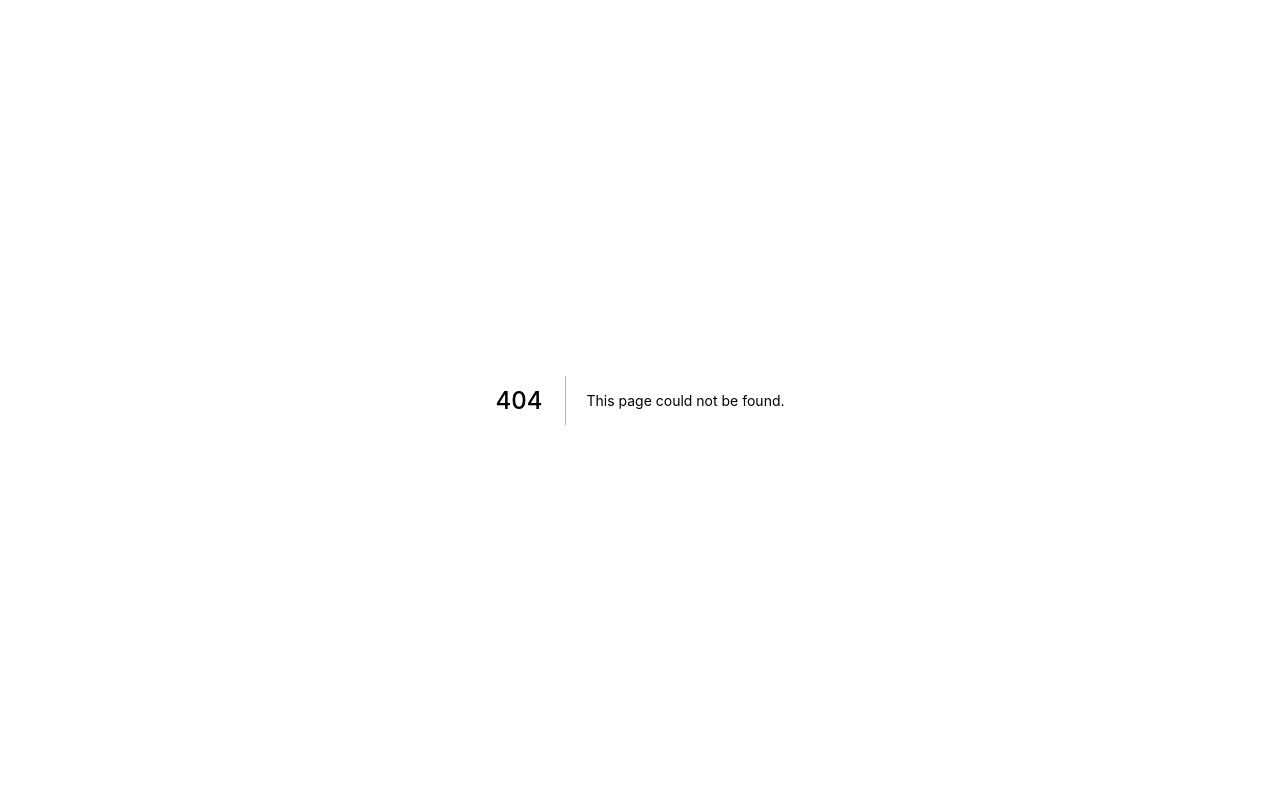
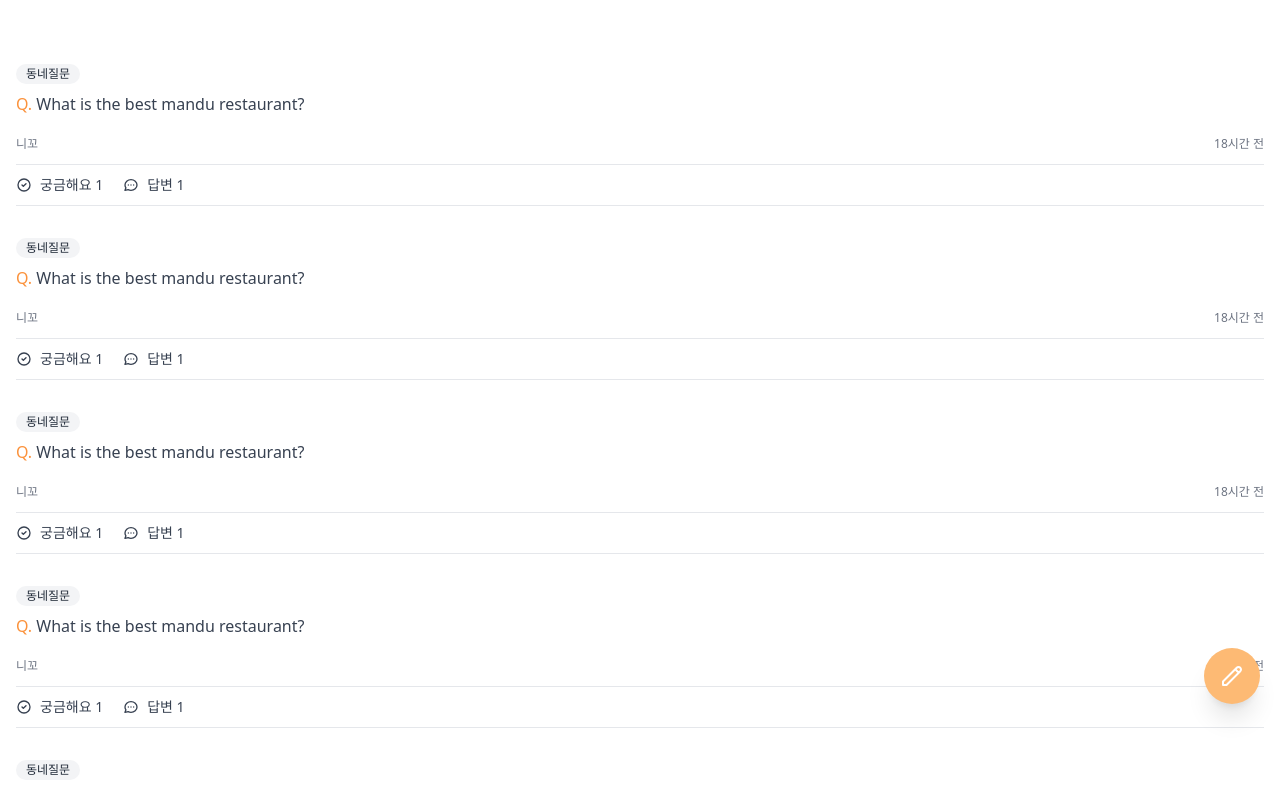
Before and after one commit to chyoni/carrot-market, a Next.js app: page /community in a window 1280 px wide. Before the commit this address had no page. Shown: the top 792 px of the page. Built offline with nearby package versions, Linux system fonts and the light colour scheme.

Commit message:
#19 Community Screen

```diff
--- /dev/null
+++ b/pages/community/index.tsx
@@ -0,0 +1,80 @@
+import type { NextPage } from 'next';
+
+const Community: NextPage = () => {
+  return (
+    <div className="py-16 px-4 space-y-8">
+      {[1, 2, 3, 4, 5, 6].map((_, i) => (
+        <div key={i} className="flex flex-col items-start cursor-pointer">
+          <span className="flex items-center px-2.5 py-0.5 rounded-full text-xs font-medium bg-gray-100 text-gray-800">
+            동네질문
+          </span>
+          <div className="mt-2 text-gray-700">
+            <span className="text-orange-400 font-medium">Q.</span> What is the
+            best mandu restaurant?
+          </div>
+          <div className="mt-5 flex items-center justify-between w-full text-gray-500 font-medium text-xs">
+            <span>니꼬</span>
+            <span>18시간 전</span>
+          </div>
+          <div className="flex space-x-5 mt-3 text-gray-700 py-2.5 border-t border-b-[1.5px] w-full">
+            <span className="flex space-x-2 items-center text-sm">
+              <svg
+                className="w-4 h-4"
+                fill="none"
+                stroke="currentColor"
+                viewBox="0 0 24 24"
+                xmlns="http://www.w3.org/2000/svg"
+              >
+                <path
+                  strokeLinecap="round"
+                  strokeLinejoin="round"
+                  strokeWidth="2"
+                  d="M9 12l2 2 4-4m6 2a9 9 0 11-18 0 9 9 0 0118 0z"
+                ></path>
+              </svg>
+              <span>궁금해요 1</span>
+            </span>
+            <span className="flex space-x-2 items-center text-sm">
+              <svg
+                className="w-4 h-4"
+                fill="none"
+                stroke="currentColor"
+                viewBox="0 0 24 24"
+                xmlns="http://www.w3.org/2000/svg"
+              >
+                <path
+                  strokeLinecap="round"
+                  strokeLinejoin="round"
+                  strokeWidth="2"
+                  d="M8 12h.01M12 12h.01M16 12h.01M21 12c0 4.418-4.03 8-9 8a9.863 9.863 0 01-4.255-.949L3 20l1.395-3.72C3.512 15.042 3 13.574 3 12c0-4.418 4.03-8 9-8s9 3.582 9 8z"
+                ></path>
+              </svg>
+              <span>답변 1</span>
+            </span>
+          </div>
+        </div>
+      ))}
+      <button
+        className="fixed bottom-24 right-5 bg-orange-300 rounded-full p-4 text-white shadow-xl
+      hover:bg-orange-400 cursor-pointer transition-colors"
+      >
+        <svg
+          className="w-6 h-6"
+          fill="none"
+          stroke="currentColor"
+          viewBox="0 0 24 24"
+          xmlns="http://www.w3.org/2000/svg"
+        >
+          <path
+            strokeLinecap="round"
+            strokeLinejoin="round"
+            strokeWidth="2"
+            d="M15.232 5.232l3.536 3.536m-2.036-5.036a2.5 2.5 0 113.536 3.536L6.5 21.036H3v-3.572L16.732 3.732z"
+          ></path>
+        </svg>
+      </button>
+    </div>
+  );
+};
+
+export default Community;
```
Also changed, not shown: 1 other file (tests, documents, lock files or other folders).
